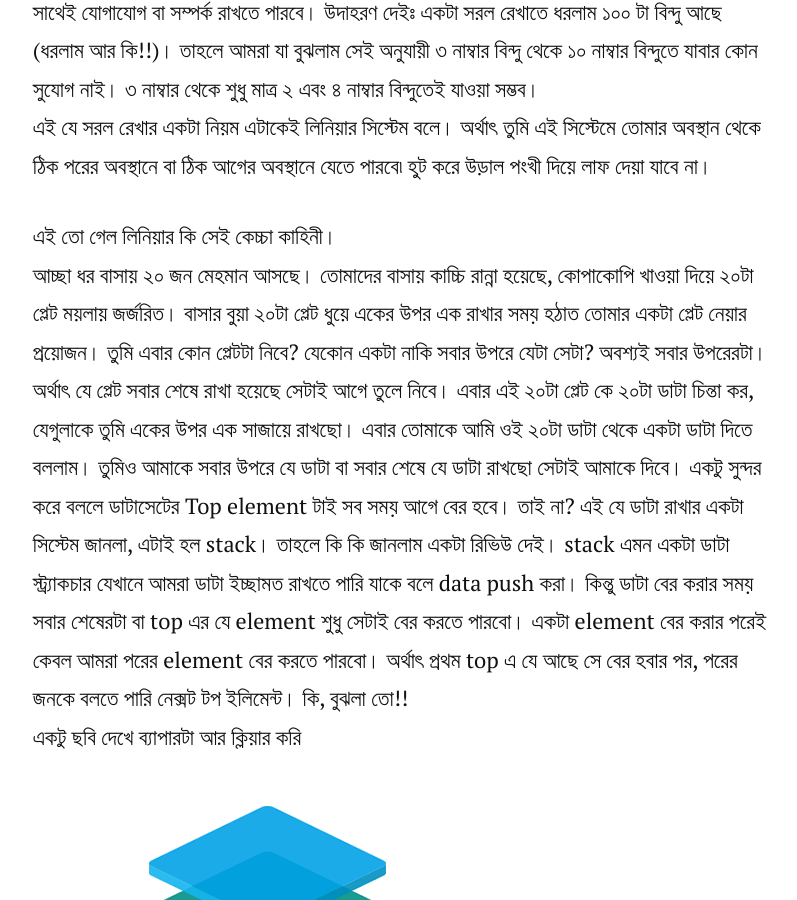
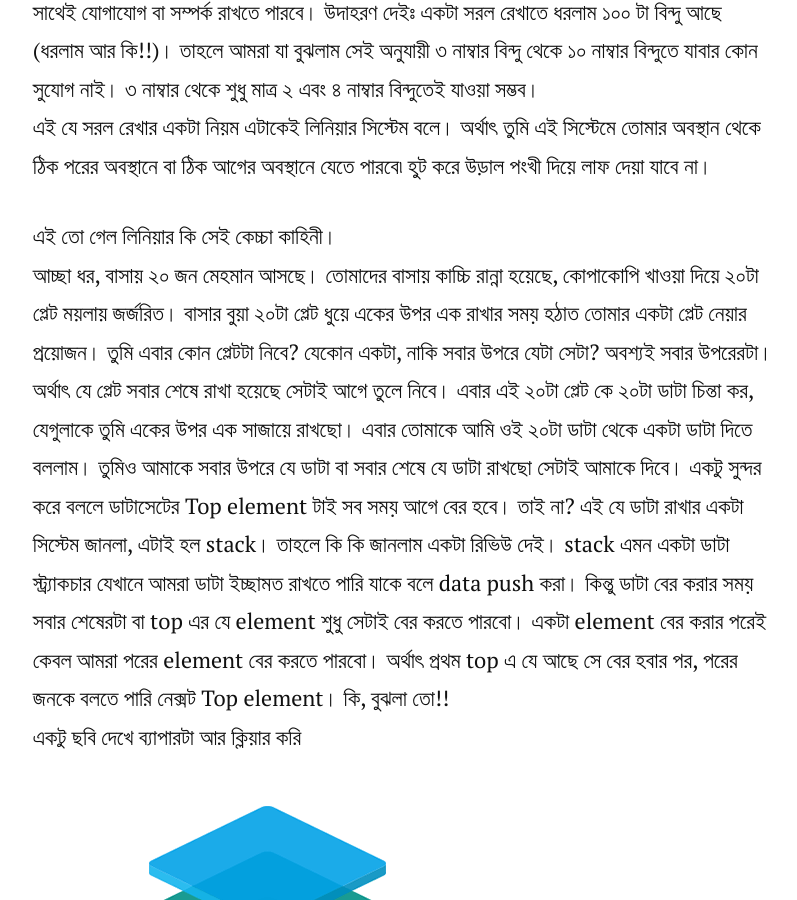
Before and after one commit to farhapartex/farhapartex.github.io, a Jekyll site: the page built from _posts/2019-07-03-stack-এবং-প্লেটের-বাক্সের-গল্প.md, in a window 1280 px wide and 900 px high, scrolled down 1464 px. Shown: the whole window, without its empty margins (236-1033 px from the left). Built offline with Jekyll 4.4.1, drawn with Linux system fonts in a browser that asks for light colours; nearby versions of some CDN libraries; comment, search, counter and statistics services are not loaded.

Commit message:
Update from Forestry.io farhapartex@gmail.com updated _posts/2019-07-03-stack-এবং-প্লেটের-বাক্সের-গল্প.md

```diff
--- a/_posts/2019-07-03-stack-এবং-প্লেটের-বাক্সের-গল্প.md
+++ b/_posts/2019-07-03-stack-এবং-প্লেটের-বাক্সের-গল্প.md
@@ -16,7 +16,7 @@
 এই যে সরল রেখার একটা নিয়ম এটাকেই লিনিয়ার সিস্টেম বলে। অর্থাৎ তুমি এই সিস্টেমে তোমার অবস্থান থেকে ঠিক পরের অবস্থানে বা ঠিক আগের অবস্থানে যেতে পারবে৷ হুট করে উড়াল পংখী দিয়ে লাফ দেয়া যাবে না।
 
 এই তো গেল লিনিয়ার কি সেই কেচ্চা কাহিনী।
-আচ্ছা ধর বাসায় ২০ জন মেহমান আসছে। তোমাদের বাসায় কাচ্চি রান্না হয়েছে, কোপাকোপি খাওয়া দিয়ে ২০টা প্লেট ময়লায় জর্জরিত। বাসার বুয়া ২০টা প্লেট ধুয়ে একের উপর এক রাখার সময় হঠাত তোমার একটা প্লেট নেয়ার প্রয়োজন। তুমি এবার কোন প্লেটটা নিবে? যেকোন একটা নাকি সবার উপরে যেটা সেটা? অবশ্যই সবার উপরেরটা। অর্থাৎ যে প্লেট সবার শেষে রাখা হয়েছে সেটাই আগে তুলে নিবে। এবার এই ২০টা প্লেট কে ২০টা ডাটা চিন্তা কর, যেগুলাকে তুমি একের উপর এক সাজায়ে রাখছো। এবার তোমাকে আমি ওই ২০টা ডাটা থেকে একটা ডাটা দিতে বললাম। তুমিও আমাকে সবার উপরে যে ডাটা বা সবার শেষে যে ডাটা রাখছো সেটাই আমাকে দিবে। একটু সুন্দর করে বললে ডাটাসেটের Top element টাই সব সময় আগে বের হবে। তাই না? এই যে ডাটা রাখার একটা সিস্টেম জানলা, এটাই হল stack। তাহলে কি কি জানলাম একটা রিভিউ দেই। stack এমন একটা ডাটা স্ট্র্যাকচার যেখানে আমরা ডাটা ইচ্ছামত রাখতে পারি যাকে বলে data push করা। কিন্তু ডাটা বের করার সময় সবার শেষেরটা বা top এর যে element শুধু সেটাই বের করতে পারবো। একটা element বের করার পরেই কেবল আমরা পরের element বের করতে পারবো। অর্থাৎ প্রথম top এ যে আছে সে বের হবার পর, পরের জনকে বলতে পারি নেক্সট টপ ইলিমেন্ট। কি, বুঝলা তো!!
+আচ্ছা ধর, বাসায় ২০ জন মেহমান আসছে। তোমাদের বাসায় কাচ্চি রান্না হয়েছে, কোপাকোপি খাওয়া দিয়ে ২০টা প্লেট ময়লায় জর্জরিত। বাসার বুয়া ২০টা প্লেট ধুয়ে একের উপর এক রাখার সময় হঠাত তোমার একটা প্লেট নেয়ার প্রয়োজন। তুমি এবার কোন প্লেটটা নিবে? যেকোন একটা, নাকি সবার উপরে যেটা সেটা? অবশ্যই সবার উপরেরটা। অর্থাৎ যে প্লেট সবার শেষে রাখা হয়েছে সেটাই আগে তুলে নিবে। এবার এই ২০টা প্লেট কে ২০টা ডাটা চিন্তা কর, যেগুলাকে তুমি একের উপর এক সাজায়ে রাখছো। এবার তোমাকে আমি ওই ২০টা ডাটা থেকে একটা ডাটা দিতে বললাম। তুমিও আমাকে সবার উপরে যে ডাটা বা সবার শেষে যে ডাটা রাখছো সেটাই আমাকে দিবে। একটু সুন্দর করে বললে ডাটাসেটের Top element টাই সব সময় আগে বের হবে। তাই না? এই যে ডাটা রাখার একটা সিস্টেম জানলা, এটাই হল stack। তাহলে কি কি জানলাম একটা রিভিউ দেই। stack এমন একটা ডাটা স্ট্র্যাকচার যেখানে আমরা ডাটা ইচ্ছামত রাখতে পারি যাকে বলে data push করা। কিন্তু ডাটা বের করার সময় সবার শেষেরটা বা top এর যে element শুধু সেটাই বের করতে পারবো। একটা element বের করার পরেই কেবল আমরা পরের element বের করতে পারবো। অর্থাৎ প্রথম top এ যে আছে সে বের হবার পর, পরের জনকে বলতে পারি নেক্সট Top element। কি, বুঝলা তো!!
 একটু ছবি দেখে ব্যাপারটা আর ক্লিয়ার করি
 
 ![](/uploads/stack.png)
```
